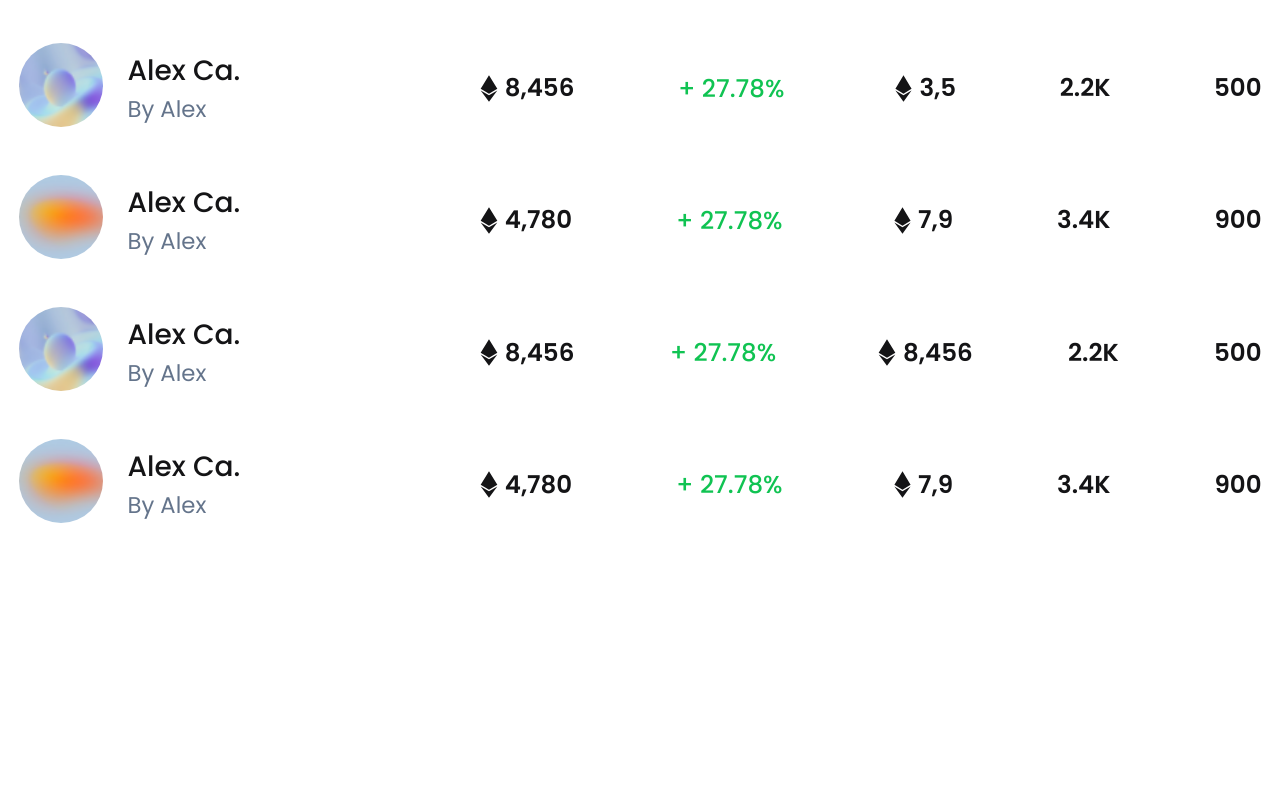
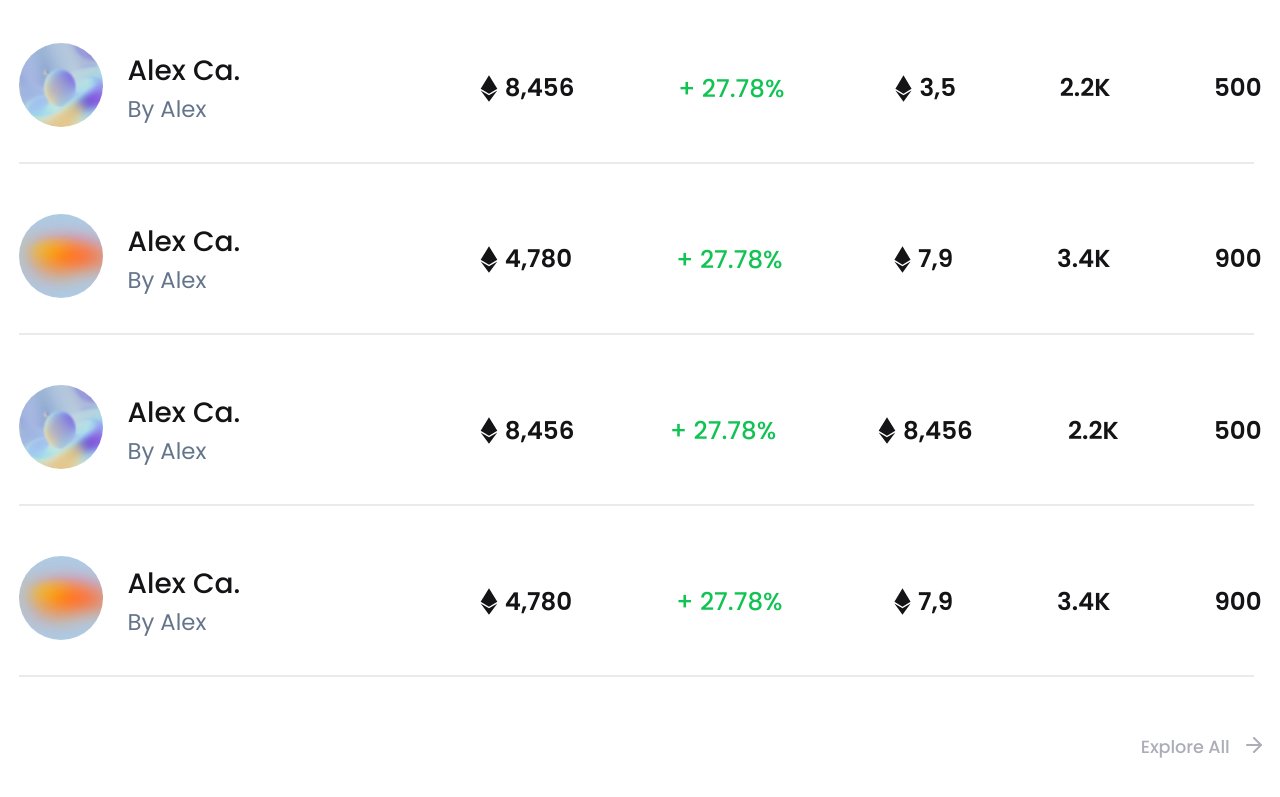
Before and after one commit to Mokkento12/DiveSea, a plain HTML site: page index.html in a window 1280 px wide. Shown: the part 2200-2997 px from the top of the page. Before the commit the page ends 2771 px from the top, so only its background shows below. Drawn offline with nearby package versions, Linux system fonts and the light colour scheme.

Commit message:
fix: top collection block fixed

```diff
--- a/index.html
+++ b/index.html
@@ -477,6 +477,24 @@
                 <!-- /.recently__item -->
             </div>
             <!-- /.top__collection-users -->
+            <a href="#" class="view__all">
+                <span class="explore">Explore All</span>
+                <span class="arrow__explore"><svg width="15.958984"
+                        height="15.967636" viewBox="0 0 15.959 15.9676"
+                        fill="none" xmlns="http://www.w3.org/2000/svg"
+                        xmlns:xlink="http://www.w3.org/1999/xlink">
+                        <defs />
+                        <path id="Vector" d="M0.99 7.98L14.96 7.98"
+                            stroke="#ACADB9" stroke-opacity="1.000000"
+                            stroke-width="1.994709" stroke-linejoin="round"
+                            stroke-linecap="round" />
+                        <path id="Vector" d="M7.97 1L14.96 7.98L7.97 14.96"
+                            stroke="#ACADB9" stroke-opacity="1.000000"
+                            stroke-width="1.994709" stroke-linejoin="round"
+                            stroke-linecap="round" />
+                    </svg>
+                </span>
+            </a>
         </div>
         <!-- /.top__collection-container -->
     </div>
--- a/sass/blocks/_collection.sass
+++ b/sass/blocks/_collection.sass
@@ -3,7 +3,7 @@
   align-items: center
   justify-content: center
   flex-direction: column
-  margin-top: 236px
+  margin: 236px 0 100px
   &-title
     color: rgb(20, 20, 22)
     font-family: $poppins
@@ -51,13 +51,21 @@
   justify-content: space-between
   flex-direction: column
 .users__item
+  position: relative
   display: flex
   align-items: center
   justify-content: space-between
   width: 100%
-  margin-bottom: 41px
+  margin-bottom: 80px
+.users__item:after
+  content: ''
+  border: 1.69px solid rgb(235, 233, 233)
+  width: 1233.38px
+  height: 0
+  position: absolute
+  top: 80px
+  margin: 39.045326232910156px 0px
 .collection__user
-  width: 417.32px
   display: flex
   align-items: center
 .collection__avatar-block
@@ -98,13 +106,6 @@
 .collection__total
   width: 31.52px
   height: 31.52px
-.collection__counter
-
-.collection__item-total
-
-.collection__item-total
-
-.collection__total
 
   &-ratio
     color: rgb(20, 20, 22)
@@ -121,3 +122,20 @@
   line-height: 130%
   letter-spacing: 1%
   text-align: left
+
+.view__all
+  display: flex
+  align-items: center
+  justify-content: space-between
+  width: 120.79px
+  margin-left: auto
+  text-decoration: none
+.explore
+  color: rgb(172, 173, 185)
+  font-family: $poppins
+  font-size: 17.67px
+  font-weight: 500
+  line-height: 39.92px
+  letter-spacing: -0.09px
+  text-align: right
+.arrow__explore
```
Also changed, not shown: css/style.css, 1 other file.
